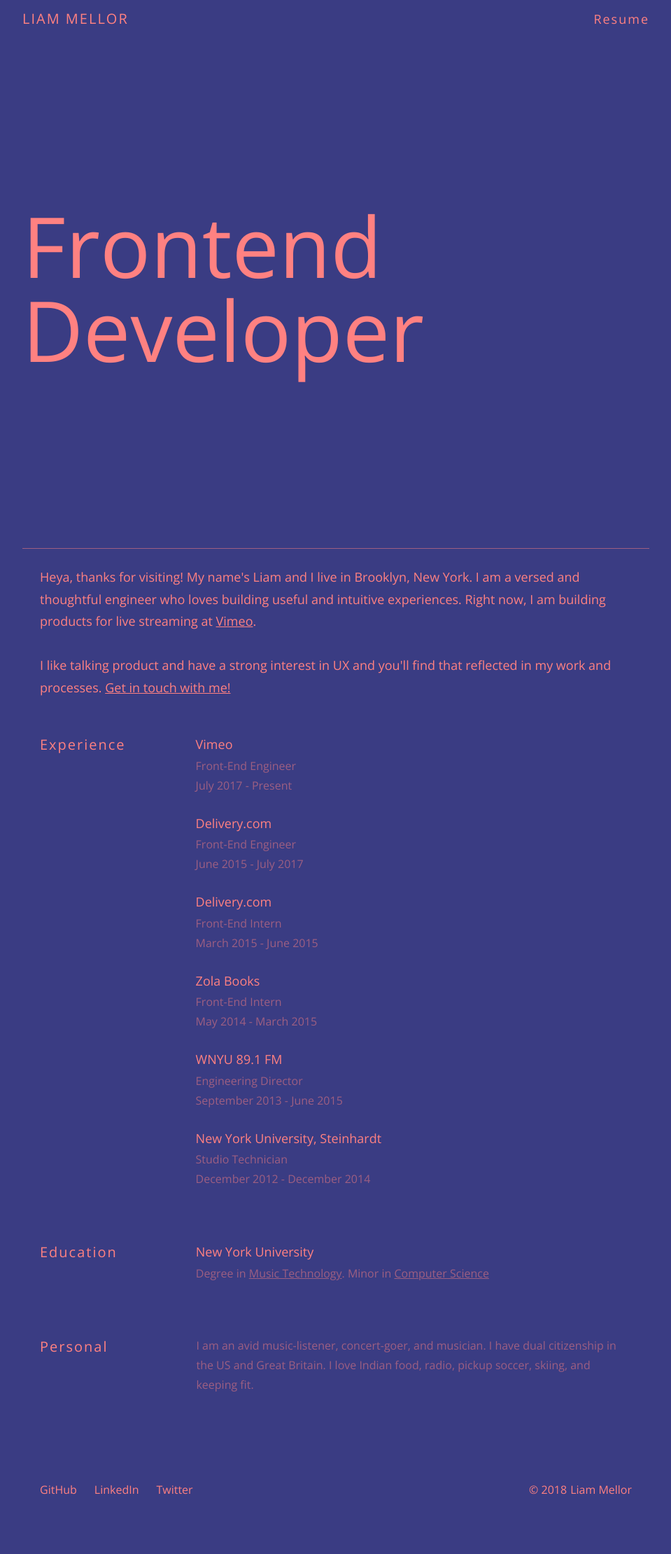
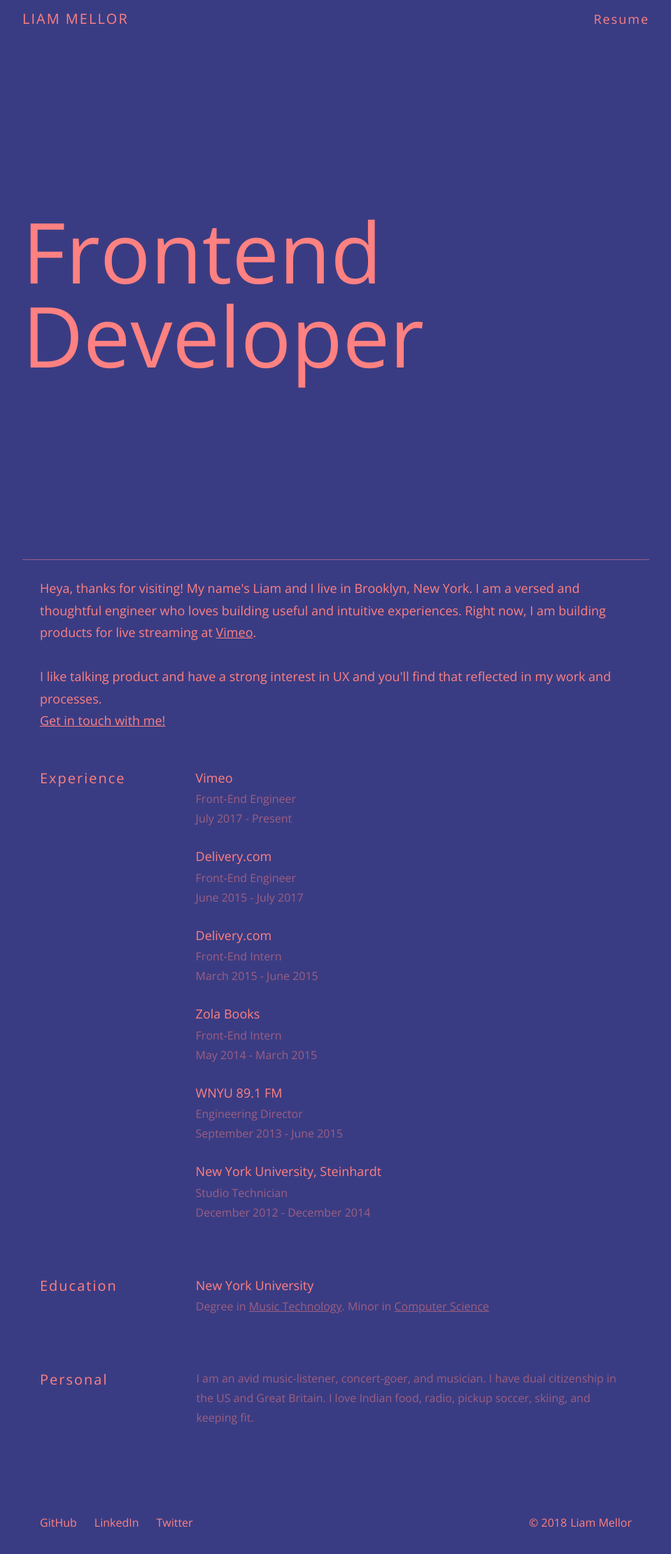
Before and after one commit to liamMellor/portoflio-react, a React app: page / in a window 1280 px wide. Shown: the top 2220 px of the page at 70% size, without its empty margins (160-1119 px from the left). Before the commit the page ends 2199 px from the top, so only its background shows below. Built offline with nearby package versions, Linux system fonts and the light colour scheme.

Commit message:
longer animation delay for about and higher vh for jumbo

```diff
--- a/src/client/components/About.jsx
+++ b/src/client/components/About.jsx
@@ -14,7 +14,9 @@ class About extends Component {
                     Right now, I am building products for live streaming at <a href="https://vimeo.com/features/livestreaming" target="_blank" style={{ 'textDecoration': 'underline' }}>Vimeo</a>.
                     <br></br>
                     <br></br>
-                    I like talking product and have a strong interest in UX and you'll find that reflected in my work and processes. <a className="About__email" href="mailto:liam.r.mellor@gmail.com?Subject=Hello">Get in touch with me!</a>
+                    I like talking product and have a strong interest in UX and you'll find that reflected in my work and processes.
+                    <br></br>
+                    <a className="About__email" href="mailto:liam.r.mellor@gmail.com?Subject=Hello">Get in touch with me!</a>
                 </div>
                 <Cv />
             </div>
--- a/src/client/scss/about.scss
+++ b/src/client/scss/about.scss
@@ -3,12 +3,12 @@
 .About {
 	border-top: 1px solid $primary-light-alt;
 	font-size: $primary-font;
-	animation-delay: 1.5s;
+	animation-delay: 2.0s;
 
 	&__description {
 		padding: 25px;
 		line-height: 1.75;
-		animation-delay: 1.5s;
+		animation-delay: 2.0s;
 	}
 	&__link {
 		color: $primary-light-alt !important;
--- a/src/client/scss/cv.scss
+++ b/src/client/scss/cv.scss
@@ -9,7 +9,7 @@
 
     &__experience, &__education, &__personal {
 
-		animation-delay: 1.5s;
+		animation-delay: 2.0s;
 		display: flex;
 		flex-flow: column nowrap;
 		padding: 25px 25px 25px;
--- a/src/client/scss/footer.scss
+++ b/src/client/scss/footer.scss
@@ -4,7 +4,7 @@
 	display: flex;
 	justify-content: space-between;
 	margin: 0px 25px 75px;
-	animation-delay: 1.5s;
+	animation-delay: 2.0s;
 
 	&__left, &__right {
 		display: flex;
--- a/src/client/scss/jumbo.scss
+++ b/src/client/scss/jumbo.scss
@@ -21,7 +21,7 @@
 		margin: 0px 0px;
 		font-size: 120px;
 		line-height: 120px;
-		height: 93vh;
+		height: 95vh;
 		display: flex;
 		flex-flow: column nowrap;
 		justify-content: center;
```
Also changed, not shown: src/client/scss/content.js (deleted).
